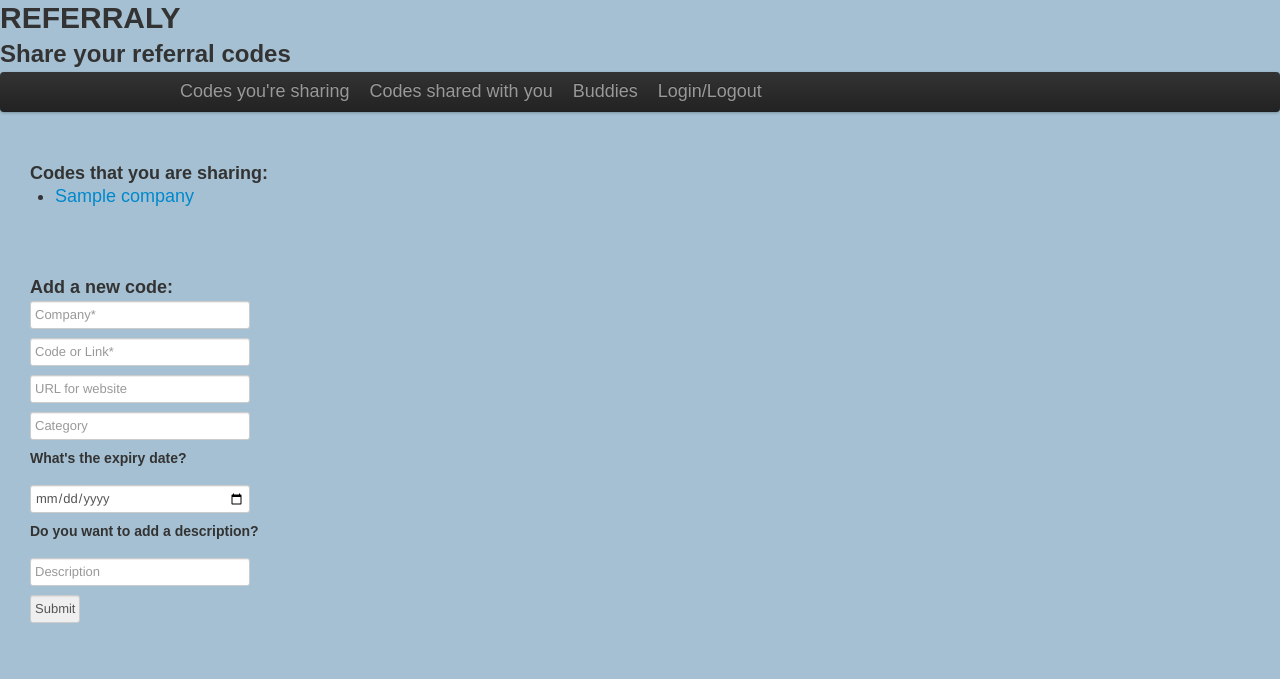
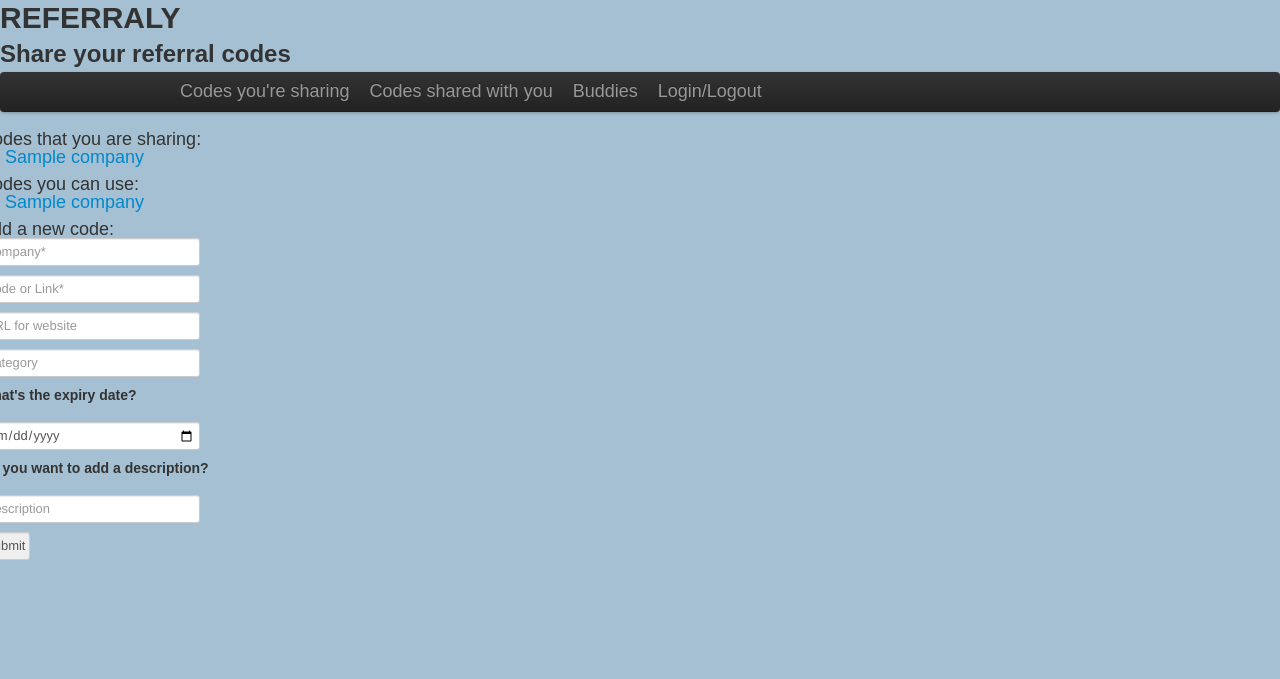
Before and after one commit to SalasSanchez/HB-final-project, a Flask app: page /main_wallet in a window 1280 px wide. Shown: the top 679 px of the page. Run offline with Flask 2, Linux system fonts and the light colour scheme; a user stored in the database is signed in; tables that the repository leaves empty hold one stand-in row (values such as "Sample post"); some libraries are stand-ins or nearby versions.

Commit message:
bootstrap added

```diff
--- a/templates/main_wallet.html
+++ b/templates/main_wallet.html
@@ -3,17 +3,39 @@
 {% extends "base.html" %}
 
 {% block content %}
-      <div class="list">
-            <h3> Codes that you are sharing:</h3>
-            <ul>
-            {% for code in codes %}
+
+
+<div class="row">
+
+      <div class="col-md-3">
+            <div class="panel panel-info">
+                <div class="panel-heading">Codes that you are sharing:</div>
+                <div class="panel-body">
+                      <ul>{% for code in codes %}
                           <li><a href="/see_details/{{code.id}}">{{ code.company.name }}</a></li>
                       {% endfor %}
                       </ul>
                 </div>
+            </div>
+      </div>
 
-      <div class="form">
-            <h3>Add a new code:</h3>
+    <div class="col-md-6">
+        <div class="panel panel-info">
+            <div class="panel-heading">Codes you can use:</div>
+            <div class="panel-body">
+                <ul>
+                {% for code in codes %}
+                    <li><a href="/see_details?id={{code.id}}">{{ code.company.name }}</a></li>
+                {% endfor %}
+                </ul>
+            </div>
+        </div>
+    </div>
+
+  <div class="col-md-3">
+    <div class="panel panel-info">
+        <div class="panel-heading">Add a new code:</div>
+            <div class="panel-body">
                   <form method="post" action="/new_code">
                       <input type="text" name="company" placeholder="Company*"><br>
                       <input type="text" name="code" placeholder="Code or Link*"><br>
@@ -26,6 +48,8 @@
                       <input type="submit">
                    </form>
             </div>
-
+        </div>
+    </div>
+</div>
 
 {% endblock %}
--- a/views.py
+++ b/views.py
@@ -6,6 +6,7 @@
 import forms
 import os
 import json
+import re
 
 
 app = Flask(__name__)
@@ -300,6 +301,7 @@
 @app.route("/ajax/new_code", methods=["POST"])
 @login_required
 def add_code_plugin():
+    print "new_code hit"
     company= request.form.get('company')
 
     company_id = finds_company_id(company)
@@ -344,13 +346,17 @@
 @app.route("/ajax/popup/", methods=["GET"])
 @login_required
 def get_codes_by_site():
-    url = request.args.get("site")
+    long_url = request.args.get("site")
+    url_list=long_url.split("/")
+    p = re.compile("www.")
+
+    url = ""
+    for item in url_list:
+        if p.match(item):
+            url=item
+
     codes = model.Code.query.filter(model.Code.url.like('%'+url+'%')).filter_by(user_id=current_user.id).all()
-    template = render_template("popup_content.html", codes=codes)
-    print template
-    return template
-
-    #RETURN JSON
+    return render_template("popup_content.html", codes=codes)
 
 
 
```
Lines whose indentation alone changed are shown as unchanged.
